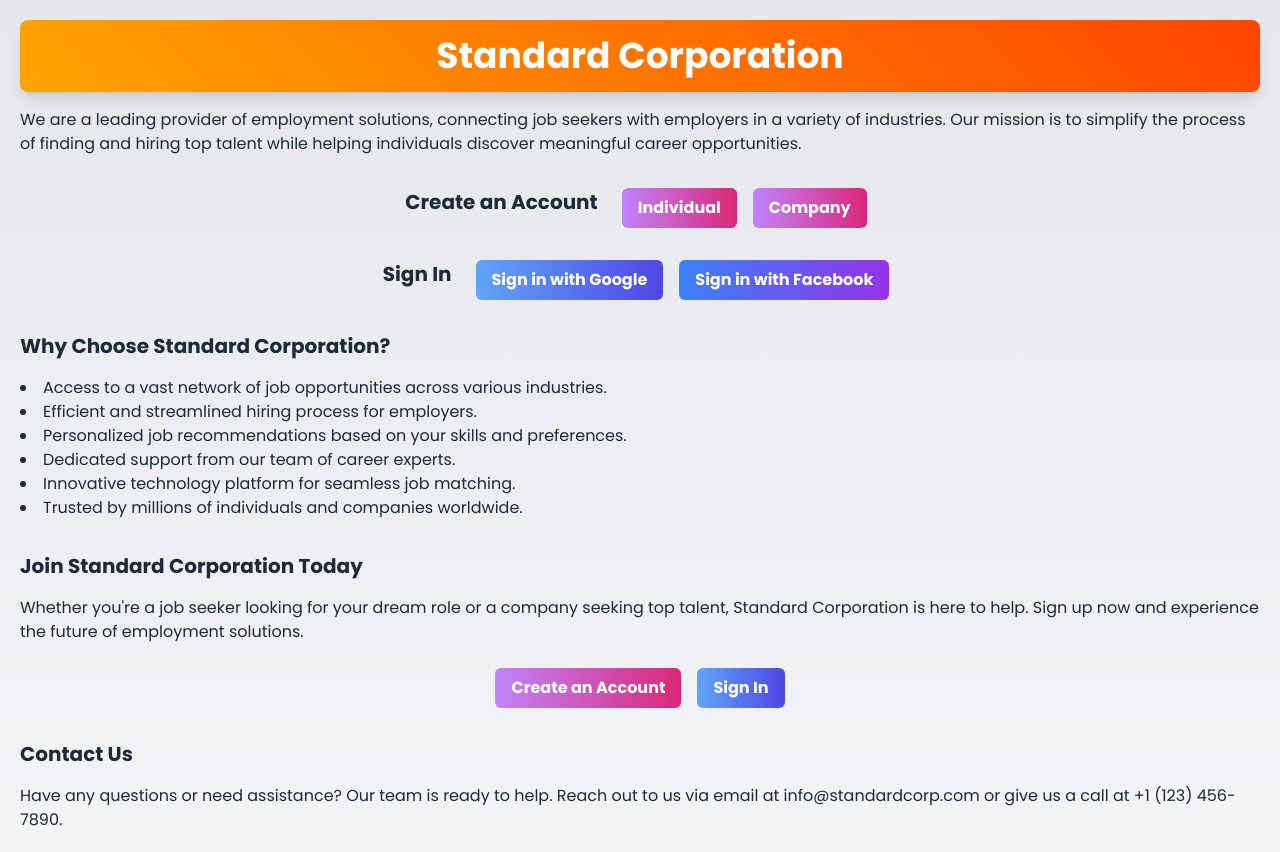
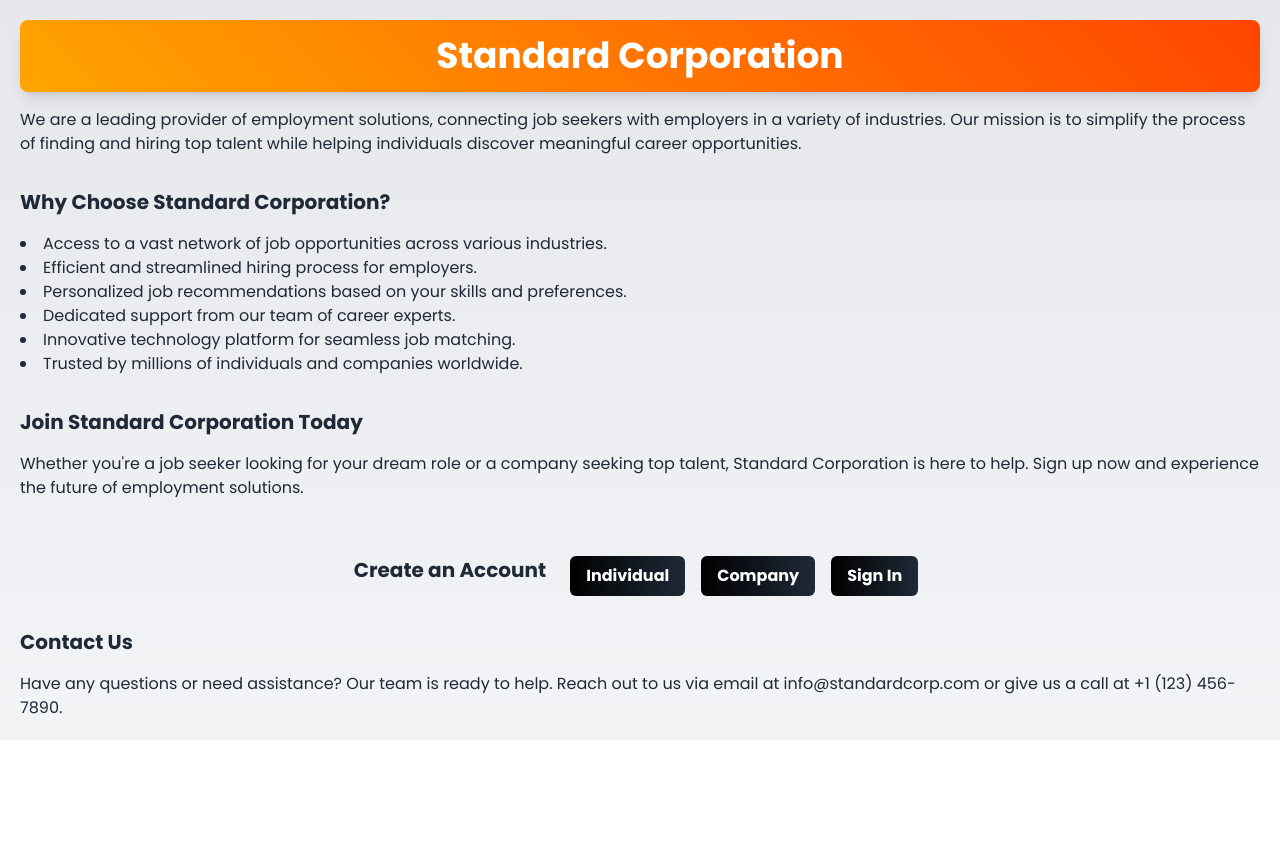
Before and after one commit to timons-AI/standard-intern, a Next.js app in the folder standard-intern/: page / in a window 1280 px wide. After the commit the page ends 800 px from the top, so only its background shows below. Built offline with nearby package versions, Linux system fonts and the light colour scheme.

Commit message:
Update page.tsx

```diff
--- a/standard-intern/src/app/page.tsx
+++ b/standard-intern/src/app/page.tsx
@@ -19,26 +19,6 @@ const Home = () => {
         We are a leading provider of employment solutions, connecting job seekers with employers in a variety of industries. Our mission is to simplify the process of finding and hiring top talent while helping individuals discover meaningful career opportunities.
       </p>
 
-      <div className="flex justify-center mt-8">
-        <h2 className="text-gray-800 font-bold text-xl mr-4">Create an Account</h2>
-        <button className="bg-gradient-to-r from-purple-400 to-pink-600 text-white font-bold py-2 px-4 rounded-md mx-2">
-          Individual
-        </button>
-        <button className="bg-gradient-to-r from-purple-400 to-pink-600 text-white font-bold py-2 px-4 rounded-md mx-2">
-          Company
-        </button>
-      </div>
-
-      <div className="flex justify-center mt-8">
-        <h2 className="text-gray-800 font-bold text-xl mr-4">Sign In</h2>
-        <button className="bg-gradient-to-r from-blue-400 to-indigo-600 text-white font-bold py-2 px-4 rounded-md mx-2">
-          Sign in with Google
-        </button>
-        <button className="bg-gradient-to-r from-blue-500 to-purple-600 text-white font-bold py-2 px-4 rounded-md mx-2">
-          Sign in with Facebook
-        </button>
-      </div>
-
       <div className="mt-8">
         <h2 className="text-gray-800 font-bold text-xl">Why Choose Standard Corporation?</h2>
         <ul className="list-disc list-inside mt-4">
@@ -56,13 +36,23 @@ const Home = () => {
         <p className="text-gray-800 mt-4">
           Whether you're a job seeker looking for your dream role or a company seeking top talent, Standard Corporation is here to help. Sign up now and experience the future of employment solutions.
         </p>
+
         <div className="flex justify-center mt-6">
-          <button className="bg-gradient-to-r from-purple-400 to-pink-600 text-white font-bold py-2 px-4 rounded-md mx-2">
-            Create an Account
-          </button>
-          <button className="bg-gradient-to-r from-blue-400 to-indigo-600 text-white font-bold py-2 px-4 rounded-md mx-2">
-            Sign In
-          </button>
+
+          <div className="flex justify-center mt-8">
+        <h2 className="text-gray-800 font-bold text-xl mr-4">Create an Account</h2>
+        <button className="bg-gradient-to-r from-black to-gray-800 text-white font-bold py-2 px-4 rounded-md mx-2">
+          Individual
+        </button>
+        <button className="bg-gradient-to-r from-black to-gray-800 text-white font-bold py-2 px-4 rounded-md mx-2">
+          Company
+        </button>
+      </div>
+              <div className="flex justify-center mt-8">
+        <button className="bg-gradient-to-r from-black to-gray-800 text-white font-bold py-2 px-4 rounded-md mx-2">
+          Sign In
+        </button>
+      </div>
         </div>
       </div>
 
```
